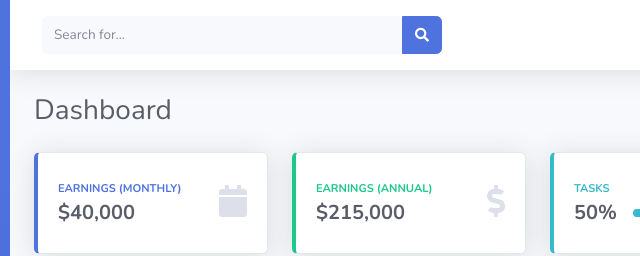
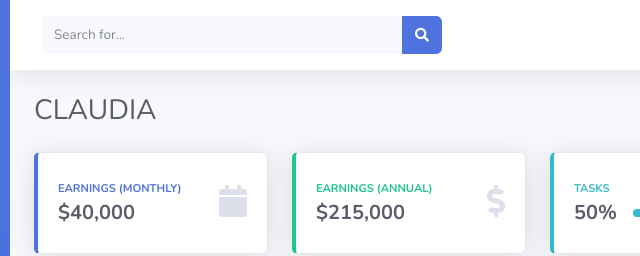
Before and after one commit to Claudia111200/landing, a website with bundled scripts: page index.html in a window 1280 px wide. Shown: the top 256 px of the page, 214-854 px from the left. Built offline with nearby package versions, Linux system fonts and the light colour scheme.

```diff
--- a/index.html
+++ b/index.html
@@ -367,7 +367,7 @@
 
                     <!-- Page Heading -->
                     <div class="d-sm-flex align-items-center justify-content-between mb-4">
-                        <h1 class="h3 mb-0 text-gray-800">Dashboard</h1>
+                        <h1 class="h3 mb-0 text-gray-800">CLAUDIA</h1>
                         <a href="#" class="d-none d-sm-inline-block btn btn-sm btn-primary shadow-sm"><i
                                 class="fas fa-download fa-sm text-white-50"></i> Generate Report</a>
                     </div>
```
